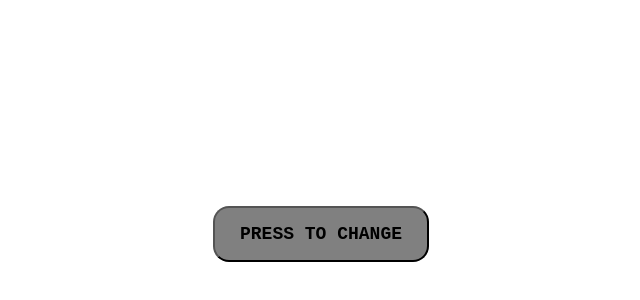
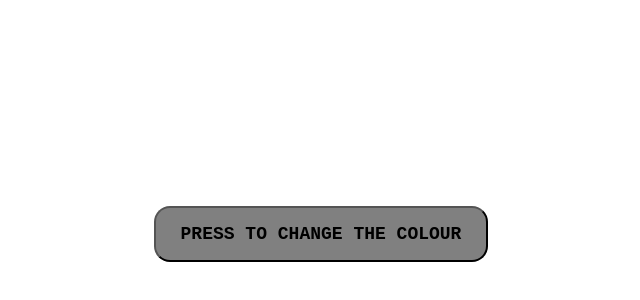
Before and after one commit to Zayedanwar230501/learGit, a plain HTML site: page index.html in a window 1280 px wide. Shown: the part 174-474 px from the top of the page, without its empty margins (319-959 px from the left). Drawn offline with Linux system fonts and the light colour scheme.

Commit message:
second commit

```diff
--- a/index.html
+++ b/index.html
@@ -7,7 +7,7 @@
     <link rel="stylesheet" href="style.css">
 </head>
 <body>
-    <button id="btn" >PRESS TO CHANGE</button>
+    <button id="btn" >PRESS TO CHANGE THE COLOUR</button>
     <script src="script.js"></script>
 </body>
 </html>
```
